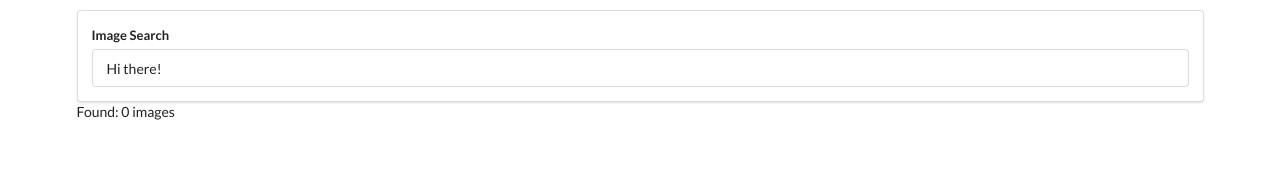
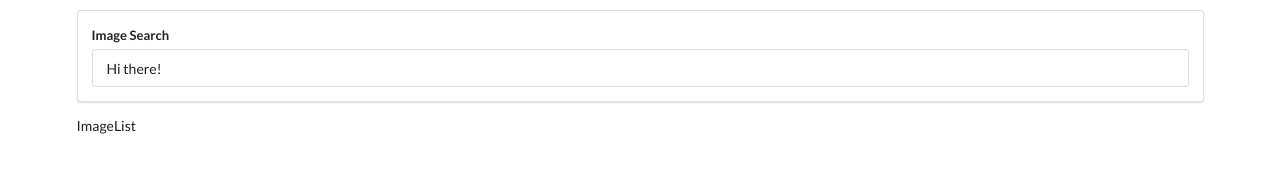
Before and after one commit to hakonbjork/reactPictures, a React (Create React App) app: page / in a window 1280 px wide. Shown: the top 186 px of the page. Built offline with nearby package versions, Linux system fonts and the light colour scheme.

Commit message:
Created ImageList.js

```diff
--- a/src/components/App.js
+++ b/src/components/App.js
@@ -1,6 +1,7 @@
 import React from "react";
 import unsplash from "../api/unsplash";
 import SearchBar from "./SearchBar";
+import ImageList from "./ImageList";
 
 class App extends React.Component {
   state = { images: [] };
@@ -17,7 +18,7 @@
     return (
       <div className="ui container" style={{ marginTop: "10px" }}>
         <SearchBar onSubmit={this.onSearchSubmit} />
-        Found: {this.state.images.length} images
+        <ImageList images={this.state.images} />
       </div>
     );
   }
--- /dev/null
+++ b/src/components/ImageList.js
@@ -0,0 +1,8 @@
+import React from "react";
+
+const ImageList = (props) => {
+  console.log(props.images);
+  return <div>ImageList</div>;
+};
+
+export default ImageList;
```
